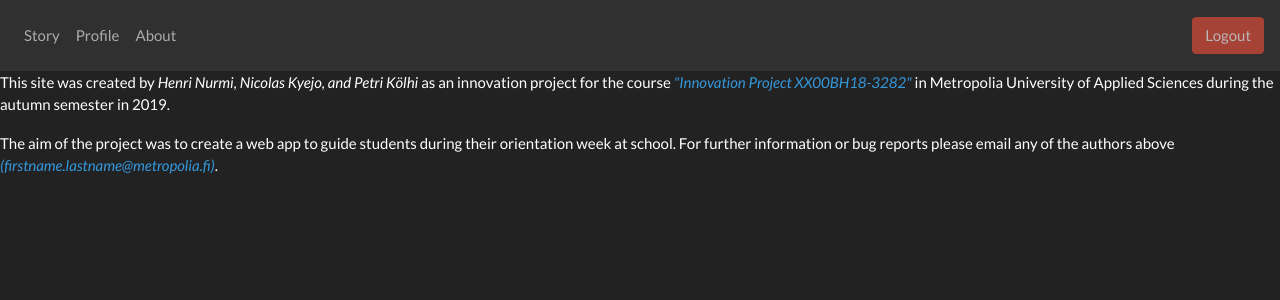
After one commit to nicolaskyejo/project-fuksit, a Flask app: template application/templates/about.html in a window 1280 px wide. The commit adds this page. Shown: the top 300 px of the page. Run offline with Flask 2, Linux system fonts and the light colour scheme; the template is opened without the code that fills it, so the values that code supplies are empty; some libraries are stand-ins or nearby versions.

Commit message:
added routes
Routes to:
Profile
About

```diff
--- a/application/__init__.py
+++ b/application/__init__.py
@@ -9,7 +9,7 @@ def create_app():
     app = Flask(__name__, instance_relative_config=False)
     app.config.from_object('config.DevConfig')
     logging.basicConfig(level=logging.DEBUG)
-    logging.disable(logging.DEBUG)
+    #logging.disable(logging.DEBUG)
     # Initialize Plugins
 
     with app.app_context():
--- a/application/robohash.py
+++ /dev/null
@@ -1,4 +0,0 @@
-"""This module deals with fetching robo avatars from
- https://robohash.org/"""
-
-import requests
--- /dev/null
+++ b/application/templates/about.html
@@ -0,0 +1,10 @@
+{%  extends "story.html" %}
+{% block title %}About{% endblock %}
+{% block body %}
+    {% block nav %} {{ super() }} {% endblock %}
+    <p>This site was created by <em>Henri Nurmi, Nicolas Kyejo, and Petri Kölhi</em> as an innovation project for the course
+        <em style="color:#3498DB">"Innovation Project XX00BH18-3282"</em> in Metropolia University of Applied Sciences during the autumn semester in 2019.</p>
+
+<p>The aim of the project was to create a web app to guide students during their orientation week at school. For further information or bug reports
+        please email any of the authors above <em style="color:#3498DB">(firstname.lastname@metropolia.fi)</em>.</p>
+{% endblock %}
--- a/application/templates/base.html
+++ b/application/templates/base.html
@@ -1,16 +1,16 @@
 <!DOCTYPE html>
 <html lang="en">
 <head>
-    <meta name="viewport" content="initial-scale=1, width=device-width">
+    <meta name="viewport" content="initial-scale=1, maximum-scale=1, width=device-width">
     <meta charset="UTF-8">
     <link rel="shortcut icon" href="{{ url_for('static', filename='favicon.ico') }}">
-    {% block head %}
-	<title>{% block title %}{% endblock %}</title>
-    {% endblock %}
+    <link rel="stylesheet" type="text/css" href="{{ url_for('static', filename='css/bootstrap.css') }}">
+    <script src="https://ajax.googleapis.com/ajax/libs/jquery/3.4.1/jquery.min.js" type="text/javascript"></script>
+    {% block head %}{% endblock %}
+    <title>{% block title %}{% endblock %}</title>
 </head>
 <body>
-    {% block body %}
-    {% endblock %}
+    {% block body %}{% endblock %}
 
 </body>
 </html>
--- a/application/templates/story.html
+++ b/application/templates/story.html
@@ -2,29 +2,25 @@
 {% block title %}Story{% endblock %}
 
 {% block head %}
-<link rel="stylesheet" type="text/css" href="{{ url_for('static', filename='css/bootstrap.css') }}">
+<script>$(document).ready(function() {
+    $('#robohash').fadeIn(1500);
+});
+</script>
 {% endblock %}
 
 {% block body %}
+    {% block nav %}
 <nav class="navbar navbar-expand-lg navbar-dark bg-dark">
-  <a class="navbar-brand" href="#">Navbar</a>
-  <button class="navbar-toggler" type="button" data-toggle="collapse" data-target="#navbarColor02" aria-controls="navbarColor02" aria-expanded="false" aria-label="Toggle navigation">
-    <span class="navbar-toggler-icon"></span>
-  </button>
-
   <div class="collapse navbar-collapse" id="navbarColor02">
     <ul class="navbar-nav mr-auto">
-      <li class="nav-item active">
-        <a class="nav-link" href="#">Home <span class="sr-only">(current)</span></a>
+      <li class="nav-item">
+        <a class="nav-link" href={{ url_for('story') }}>Story</a>
       </li>
       <li class="nav-item">
-        <a class="nav-link" href="#">Start your adventure!</a>
+        <a class="nav-link" href={{ url_for('profile') }}>Profile</a>
       </li>
       <li class="nav-item">
-        <a class="nav-link" href="#">Profile</a>
-      </li>
-      <li class="nav-item">
-        <a class="nav-link" href="#">About</a>
+        <a class="nav-link" href={{ url_for('about') }}>About</a>
       </li>
     </ul>
     <form class="form-inline my-2 my-lg-0" action="{{ url_for('logout') }}" method="post">
@@ -32,15 +28,18 @@
     </form>
   </div>
 </nav>
+    {% endblock %}
 
-Username: {{ username }} <br>
-Avatar: <img src="https://robohash.org/{{username}}.png"> <br>
+Username: <p style="color:#F39C12">{{ username }}</p>
+Avatar: <img id="robohash" src="https://robohash.org/{{username}}.png" style="display:none"> <br>
 
     <p>"Lorem ipsum dolor sit amet, consectetur adipiscing elit,
-    sed do eiusmod tempor incididunt ut labore et dolore magna aliqua.
-    Ut enim ad minim veniam, quis nostrud exercitation ullamco laboris
-    nisi ut aliquip ex ea commodo consequat. Duis aute irure dolor in
+        sed do eiusmod tempor incididunt ut labore et dolore magna aliqua.</p>
+    <p>Ut enim ad minim veniam, quis nostrud exercitation ullamco laboris
+    nisi ut aliquip ex ea commodo consequat. </p><p>Duis aute irure dolor in
     reprehenderit in voluptate velit esse cillum dolore eu fugiat nulla pariatur.
     Excepteur sint occaecat cupidatat non proident, sunt in culpa qui
         officia deserunt mollit anim id est laborum."</p>
+
+<a href={{ url_for('mission_1') }}>Mission 1</a>
 {% endblock %}
--- a/other/about.txt
+++ b/other/about.txt
@@ -1 +1,5 @@
-About the project and 'authors'
+This site was created by Henri Nurmi, Nicolas Kyejo, and Petri Kölhi as an innovation project for the course
+"Innovation Project XX00BH18-3282" in Metropolia University of Applied Sciences during the autumn semester in 2019.
+
+The aim of the project was to create a web app to guide students in their orientation week at school. For further contact or bug reports
+please email any of the authors above (firstname.lastname@metropolia.fi).
```
Also changed, not shown: application/routes.py (+27 -5 lines), application/templates/login.html (+6 -15 lines), application/templates/mission_1.html (added, +12 -0 lines), application/templates/mission_2.html (added, +13 -0 lines), application/templates/profile.html (added, +13 -0 lines).
